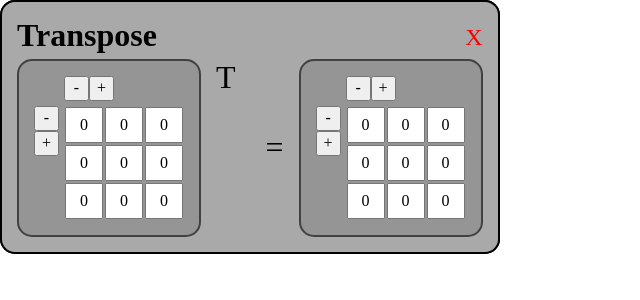
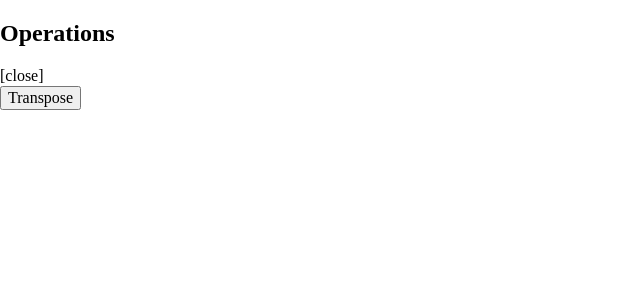
Before and after one commit to DEsimas/matrix-calc, a React app: page / in a window 1280 px wide. Shown: the top 300 px of the page, without its empty margins (0-640 px from the left). Built offline with nearby package versions, Linux system fonts and the light colour scheme.

Commit message:
create table component

```diff
--- a/src/App.js
+++ b/src/App.js
@@ -2,12 +2,12 @@ import React from 'react'
 import Transpose from './components/Transpose'
 import './normalize.css'
 import './App.css'
+import Table from './components/Table'
 
 const App = () => {
     return (
         <>
-            <Transpose />
-            <Transpose />
+            <Table />
         </>
     )
 }
--- /dev/null
+++ b/src/components/Table.js
@@ -0,0 +1,24 @@
+import React, { useState } from 'react'
+import Transpose from './Transpose'
+
+const Table = (props) => {
+    const [collapsed, setCollapsed] = useState(false)
+
+    function toggleCollapsed() {
+        setCollapsed(!collapsed)
+    }
+
+    return (
+        <div className='table'>
+            <div onClick={() => toggleCollapsed()} className='table-header'>
+                <h2>Operations</h2>
+                <span>{collapsed ? '[open]' : '[close]'}</span>
+            </div>
+            <div className={'list ' + (collapsed ? 'hidden' : '')}>
+                <button onClick={() => props.addElement((<Transpose />))}>Transpose</button>
+            </div>
+        </div>
+    )
+}
+
+export default Table
```
